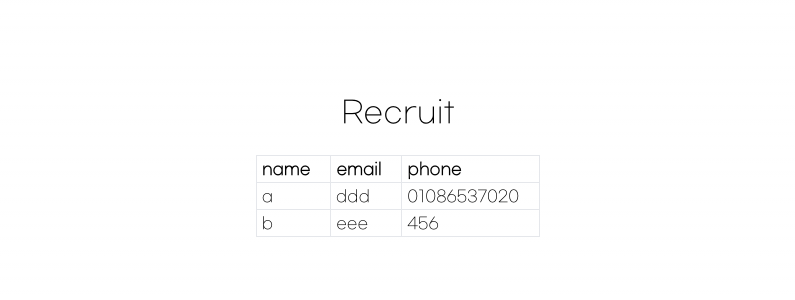
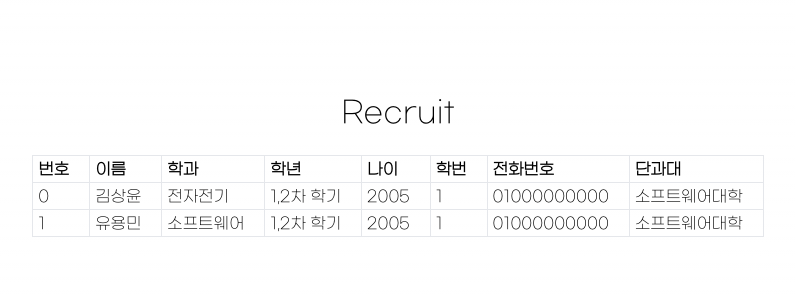
Before and after one commit to CECOM-CAU/CECOM_Web_Admin, a Next.js app: page /recruit in a window 1280 px wide. Shown: the top 300 px of the page, without its empty margins (242-1037 px from the left). Built offline with nearby package versions, Linux system fonts and the light colour scheme; no server answers.

Commit message:
Update LongItem.tsx : modify text size

```diff
--- a/src/app/recruit/_component/ApplicationModal.tsx
+++ b/src/app/recruit/_component/ApplicationModal.tsx
@@ -2,17 +2,28 @@ import Item from "@/app/recruit/_component/Item";
 import LongItem from "@/app/recruit/_component/LongItem";
 
 interface Props {
-    setOpen: () => void;
+    setOpen: (state: boolean) => void;
+    index: number;
+    setIndex: (idx: number) => void;
 }
 
-const ApplicationModal = ({setOpen}: Props) => {
-    const name = '김세콤';
-    const depart = '소프트웨어';
-    const college = '창의ICT공과대학';
-    const student_id = '20200000';
-    const phone = '01000000000';
-    const year = '2020';
-    const grade = '1학년 (1,2차 학기)'
+const ApplicationModal = ({setOpen, index, setIndex}: Props) => {
+    const list=[{name : '김상윤',
+        depart : '소프트웨어',
+        college : '창의ICT공과대학',
+        student_id : '20200641',
+        phone : '01086537020',
+        year: '2020',
+        grade : '1학년 (1,2차 학기)'
+    },{name : '나상윤',
+        depart : '전기전자',
+        college : '자연과학대학',
+        student_id : '20200641',
+        phone : '01086537020',
+        year: '2020',
+        grade : '1학년 (1,2차 학기)'
+    }]
+
 
     return (
         <div className='flex fixed bg-[#d9d9d990] w-full h-full justify-center z-50'>
@@ -20,13 +31,13 @@ const ApplicationModal = ({setOpen}: Props) => {
                 className='flex flex-col items-center w-full md:my-[50px] md:mx-[50px] lg:w-[800px] text-[20px] py-[20px] my-[10px] mx-[10px] bg-[#ffffff] rounded-[10px] overflow-scroll'>
 
                 <div className='flex flex-row justify-between md:w-[700px] px-[30px] mb-[20px]'>
-                    <button className=''>이전</button>
+                    <button className='' onClick={() => setIndex(index - 1)}>이전</button>
                     <div className='flex flex-row '>
-                    <div className='mr-[10px] md:text-[30px] text-[25px] font-gmarket-m'>{1} {name} -</div>
+                        <div className='mr-[10px] md:text-[30px] text-[25px] font-gmarket-m'>{index} {name} -</div>
 
-                    <div className='ml-[5px] md:text-[30px] text-[25px] font-gmarket-m'>[{depart}]</div>
+                        <div className='ml-[5px] md:text-[30px] text-[25px] font-gmarket-m'>[{depart}]</div>
                     </div>
-                        <button>다음</button>
+                    <button onClick={() => setIndex(index + 1)}>다음</button>
                 </div>
 
                 <div className='flex flex-col items-start w-full px-[20px] md:px-[50px]'>
@@ -42,7 +53,9 @@ const ApplicationModal = ({setOpen}: Props) => {
 
                 </div>
 
-                <button className='border-2 rounded-[10px] px-[20px] py-[10px] my-[20px]' onClick={() => setOpen(false)}>닫기</button>
+                <button className='border-2 rounded-[10px] px-[20px] py-[10px] my-[20px]'
+                        onClick={() => setOpen(false)}>닫기
+                </button>
             </div>
 
         </div>
--- a/src/app/recruit/_component/LongItem.tsx
+++ b/src/app/recruit/_component/LongItem.tsx
@@ -6,7 +6,7 @@ interface Props {
 const LongItem = ({question, answer}: Props) => {
     return (
         <div className='flex flex-col text-[18px] md:text-[20px]'>
-        <span className=' font-gmarket-m pr-[20px] my-[3px] text-[20px]'>
+        <span className=' font-gmarket-m pr-[20px] my-[3px] text-[18px] md:text-[20px]'>
             {question}
         </span>
             <span className='my-[5px] text-[18px] md:text-[20px]'>
--- a/src/app/recruit/page.tsx
+++ b/src/app/recruit/page.tsx
@@ -1,13 +1,36 @@
 'use client'
-import DataTable from "@/app/_component/DataTable";
-import {useState} from "react";
+import {useEffect, useRef, useState} from "react";
 import ApplicationModal from "@/app/recruit/_component/ApplicationModal";
+import axios from "axios";
 
 const RecruitPage = () => {
-    const header = ['name', 'email', 'phone'];
-    const data = [{name: 'a', email: 'ddd', phone: '01086537020'}, {name: 'b', email: 'eee', phone: '456'}]
+    const header = ['번호', '이름', '학과', '학년', '나이', '학번', '전화번호', '단과대'];
+    const data = [{index:1,name: '김상윤', department: '전자전기',age:'2005',id:'1',college:'소프트웨어대학',grade:'1,2차 학기 ', phone: '01000000000'},
+        {index:2,name: '유용민', department: '소프트웨어',age:'2005',id:'1',college:'소프트웨어대학',grade:'1,2차 학기 ', phone: '01000000000'}]
     const [isOpen, setIsOpen] = useState<boolean>(false);
-    const [index,setIndex] = useState<number>(0);
+    const [currentIndex, setCurrentIndex] = useState<number>(1);
+    const modalRef = useRef<HTMLDivElement>(null);
+    const [list, setList] = useState<any[]>([]);
+    const modalOpen = (index: number) => {
+        setIsOpen(true);
+        setCurrentIndex(index);
+    }
+
+    useEffect(() => {
+        axios.get("https://cecom.dev/api/recruit/getSubmissionList")
+            .then(
+                (res) => {
+                    console.log(res.data);
+                }
+            ).catch((err) => {
+            console.log(err);
+        })
+    }, []);
+    const modalOutsideClick = (e: any) => {
+        if (modalRef.current === e.target) {
+            setIsOpen(false);
+        }
+    }
     return (
         <>
             <div className='flex flex-col w-full items-center mt-[70px]'>
@@ -24,10 +47,18 @@ const RecruitPage = () => {
                     </thead>
                     <tbody>
                     {data.map((d, index) => (
-                        <tr className='' key={index}>
-                            {Object.keys(d).map((key, index) => (
-                                <td className='text-start pl-[5px] pr-[20px] border-[1px]' key={index} onClick={()=>setIsOpen(true)}>{d[key]}</td>
-                            ))}
+                        <tr className='' key={index} onClick={() => modalOpen(index)}>
+
+                            <td className='text-start pl-[5px] pr-[20px] border-[1px]'>{index}</td>
+                            <td className='text-start pl-[5px] pr-[20px] border-[1px]'>{d['name']}</td>
+                            <td className='text-start pl-[5px] pr-[20px] border-[1px]'>{d['department']}</td>
+                            <td className='text-start pl-[5px] pr-[20px] border-[1px]'>{d['grade']}</td>
+                            <td className='text-start pl-[5px] pr-[20px] border-[1px]'>{d['age']}</td>
+                            <td className='text-start pl-[5px] pr-[20px] border-[1px]'>{d['id']}</td>
+                            <td className='text-start pl-[5px] pr-[20px] border-[1px]'>{d['phone']}</td>
+                            <td className='text-start pl-[5px] pr-[20px] border-[1px]'>{d['college']}</td>
+
+
                         </tr>
                     ))}
                     </tbody>
@@ -36,7 +67,9 @@ const RecruitPage = () => {
 
             </div>
             {isOpen ? (
-                <ApplicationModal setOpen={setIsOpen}></ApplicationModal>) : (<></>)
+                <ApplicationModal setOpen={setIsOpen} modalRef={modalRef} modalHandler={modalOutsideClick}
+                                  index={currentIndex}
+                                  setIndex={setCurrentIndex}></ApplicationModal>) : (<></>)
             }
         </>
     );
```
